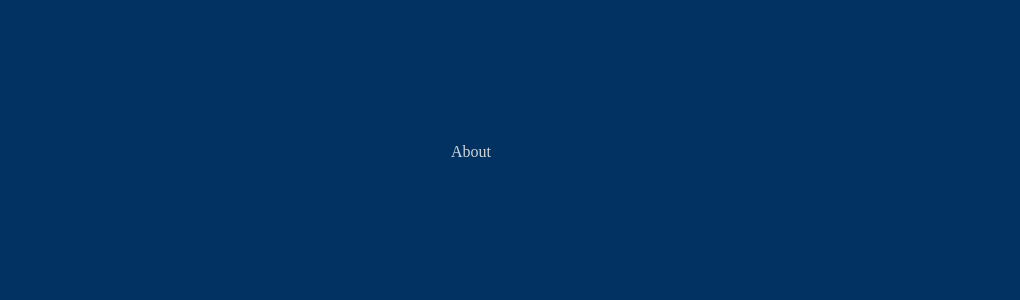
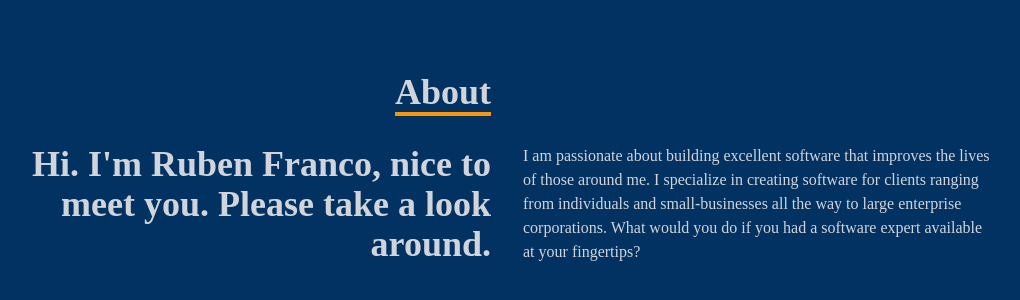
Before and after one commit to RubenFr74/franco-portfolio, a React (Create React App) app in the folder my-app/: page / in a window 1280 px wide. Shown: the part 1032-1332 px from the top of the page, without its empty margins (133-1153 px from the left). Built offline with nearby package versions, Linux system fonts and the light colour scheme.

Commit message:
finished styling on about section

```diff
--- a/my-app/src/components/About.jsx
+++ b/my-app/src/components/About.jsx
@@ -6,15 +6,26 @@
         <div className='flex flex-col justify-center items-center w-full h-full'>
             <div className='max-w-[1000px] w-full grid grid-cols-2 gap-8'>
                 <div className='sm:text-right pb-8 pl-4'>
-                    <p>About</p>
+                    <p className='text-4xl font-bold inline border-b-4 border-[#f99709]'>About
+                    </p>
                 </div>
-                <div>
-
+                <div></div>
+                </div>
+                <div className='max-w-[1000px] w-full grid sm:grid-cols-2 gap-8 px-4'>
+                    <div className='sm:text-right text-4xl font-bold'>
+                        <p>Hi. I'm Ruben Franco, nice to meet you. Please take a look around.</p>
+                    </div>
+                    <div>
+                        <p>I am passionate about building excellent software that improves
+              the lives of those around me. I specialize in creating software
+              for clients ranging from individuals and small-businesses all the
+              way to large enterprise corporations. What would you do if you had
+              a software expert available at your fingertips?</p>
+                    </div>
                 </div>
             </div>
         </div>
-    </div>
-  )
-}
+  );
+};
 
 export default About
```
